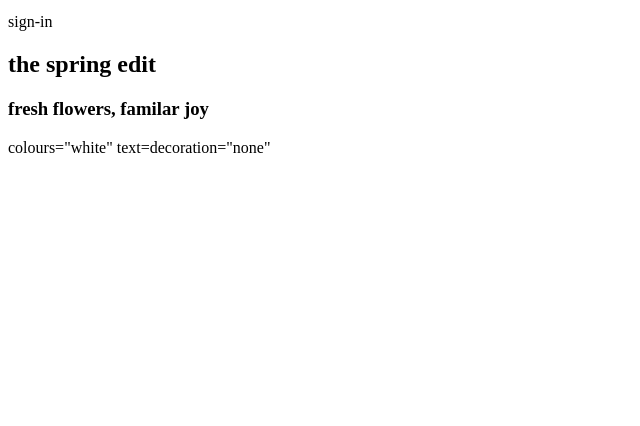
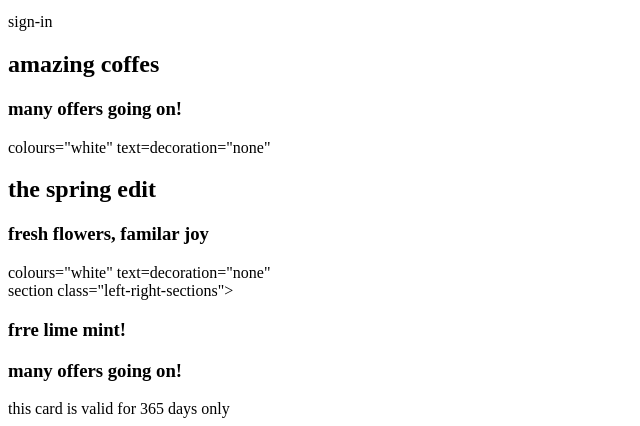
Before and after one commit to Diya-Joshi130/palash, a plain HTML site: page index.html in a window 1280 px wide. Shown: the part 385-811 px from the top of the page, without its empty margins (0-640 px from the left). Drawn offline with Linux system fonts and the light colour scheme.

Commit message:
;][];[];[tygutdrtfdesdtryrtyryryryry

```diff
--- a/index.html
+++ b/index.html
@@ -26,7 +26,21 @@
 <div class="log-in"><sign-up></div>
     </div>
    <section class="left-right-sections">
-    <div class="image">
+    <div class=https://www.tasteofhome.com/wp-content/uploads/2020/02/Greener-Cup-2-e1647443545708.jpg>
+
+        <div>
+         <div class="text">
+    <h1>amazing coffes</h1>
+      <h3>many offers going on!</h3>
+         </div class="cta"> colours="white" text=decoration="none"
+         <a href="https://www.starbucks.in/ordering"></a>
+         <div>
+
+         </div>
+        </section>
+
+    <section class="left-right-sections">
+    <div class=https://kidspark.co.in/cdn/shop/files/E4DDD852-3BF9-4EBB-8CF9-9529E520DB5A.jpg?v=1727934518&width=1445>
 
         <div>
          <div class="text">
@@ -38,6 +52,22 @@
 
          </div>
     <section>
-     <body>
-     <body>
+        section class="left-right-sections">
+    <div class=>
+
+        <div>
+         <div class="text">
+    <h1>frre lime mint!</h1>
+      <h3>many offers going on!</h3>
+         </div class="cta" colours="white" text-decoration="none">
+         <a href="https://www.starbucks.in/ordering"></a>
+         <div>
+
+         </div>
+        </section>
+<span class="footnote">
+this card is valid for 365 days only
+</span>
+
+</body>
 </html>
```
